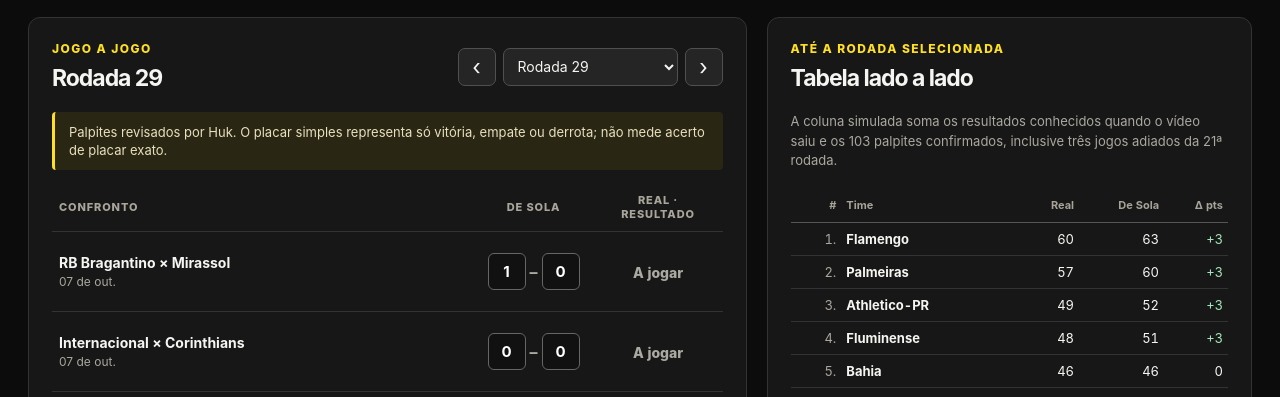
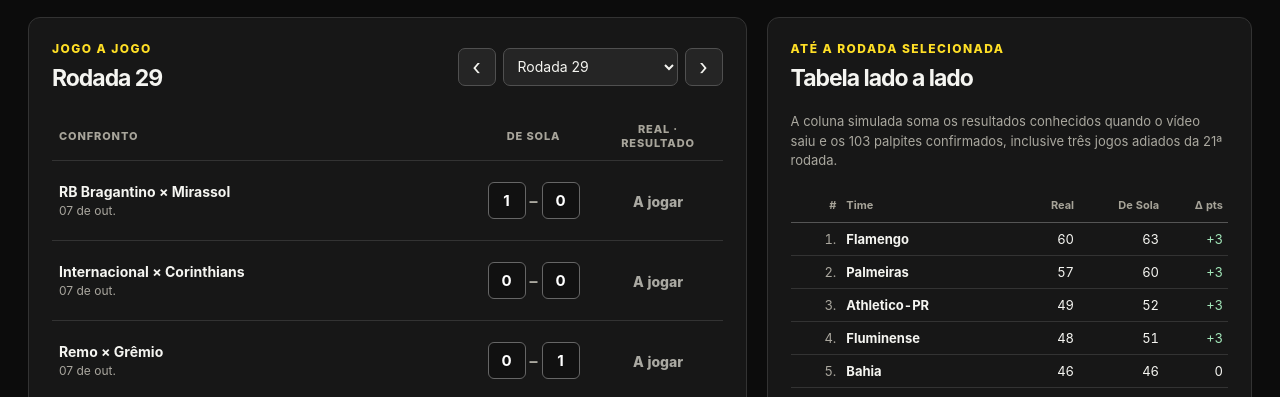
Before and after one commit to Gustavo-Huk/desola-brasileirao-2026, a plain HTML site: page index.html in a window 1280 px wide. Shown: the part 401-798 px from the top of the page. Drawn offline with Linux system fonts and the light colour scheme; no server answers.

Commit message:
Remover aviso de revisão da tela de jogos

```diff
--- a/index.html
+++ b/index.html
@@ -22,6 +22,7 @@
       <div class="source-status"><span class="signal" id="signal"></span><span id="source-status">Carregando resultados...</span><small id="source-time"></small><button class="refresh-button" id="refresh-results" type="button">Atualizar resultados ↻</button></div>
     </section>
 
+
     <section class="metrics" aria-label="Resumo dos palpites">
       <article class="metric"><span>Palpites registrados</span><strong id="recorded">—</strong><small id="recorded-detail">dos jogos após o vídeo</small></article>
       <article class="metric"><span>Acerto de resultado</span><strong id="outcome-accuracy">—</strong><small id="outcome-detail">vitória, empate ou derrota</small></article>
@@ -29,10 +30,11 @@
       <article class="metric"><span>Jogos avaliados</span><strong id="evaluated">—</strong><small>com palpite e placar final</small></article>
     </section>
 
+
     <section class="workspace">
       <div class="round-card">
         <div class="section-head"><div><p class="eyebrow">JOGO A JOGO</p><h2>Rodada <span id="round-number">29</span></h2></div><div class="round-controls"><button id="previous" aria-label="Rodada anterior">‹</button><select id="round-select" aria-label="Selecionar rodada"></select><button id="next" aria-label="Próxima rodada">›</button></div></div>
-        <div class="notice" id="notice">Palpites revisados por Huk. O placar simples representa só vitória, empate ou derrota; não mede acerto de placar exato.</div>
+        <div class="notice" id="notice" hidden></div>
         <div class="game-header"><span>CONFRONTO</span><span>DE SOLA</span><span>REAL · RESULTADO</span></div>
         <div id="matches" class="matches" aria-live="polite"></div>
         <div class="round-footer"><span id="round-progress"></span><button id="export-csv" class="text-button">Exportar palpites (.csv) ↗</button></div>
@@ -45,7 +47,9 @@
       </aside>
     </section>
 
+
     <section class="insights" aria-label="Diferenças por time"><div class="section-head"><div><p class="eyebrow">QUEM GANHOU MAIS NOS PALPITES?</p><h2>Mais favorecidos e prejudicados</h2></div></div><p class="insight-help">Diferença de pontos entre o que foi previsto e o que aconteceu, somente nos jogos com palpite e resultado final.</p><div class="insight-grid"><div class="insight-box"><h3>Favorecidos nos palpites</h3><div id="benefited"></div></div><div class="insight-box"><h3>Prejudicados nos palpites</h3><div id="harmed"></div></div></div></section>
+
 
     <details class="data-tools"><summary>Corrigir palpites e entender os dados</summary><div class="tools-inner"><p>Os palpites revisados já vêm preenchidos. Você pode corrigir os placares acima ou importar um CSV com as colunas <code>rodada,mandante,visitante,gols_mandante,gols_visitante</code>. Os times podem ser identificados pelo nome ou código exibido no CSV exportado.</p><label class="upload">Importar CSV <input type="file" id="import-csv" accept=".csv,text/csv"></label><p id="import-feedback" role="status"></p><p>Correções feitas aqui ficam salvas neste navegador. Os resultados reais são consultados em <a href="https://valorfinal.com.br/brasileirao/dados-abertos" target="_blank" rel="noopener noreferrer">Valor Final (CC BY 4.0)</a>, com uma cópia inicial para quando a fonte estiver indisponível. A base da simulação é o estado do campeonato em 24/09/2026. Jogos adiados são computados quando tiverem placar final, mesmo que a rodada visualizada tenha passado.</p><p>Mirassol × Internacional ficou 0–0 para reproduzir a classificação final enviada. Os pontos calculados dos 20 times coincidem com as imagens.</p></div></details>
   </main>
```
